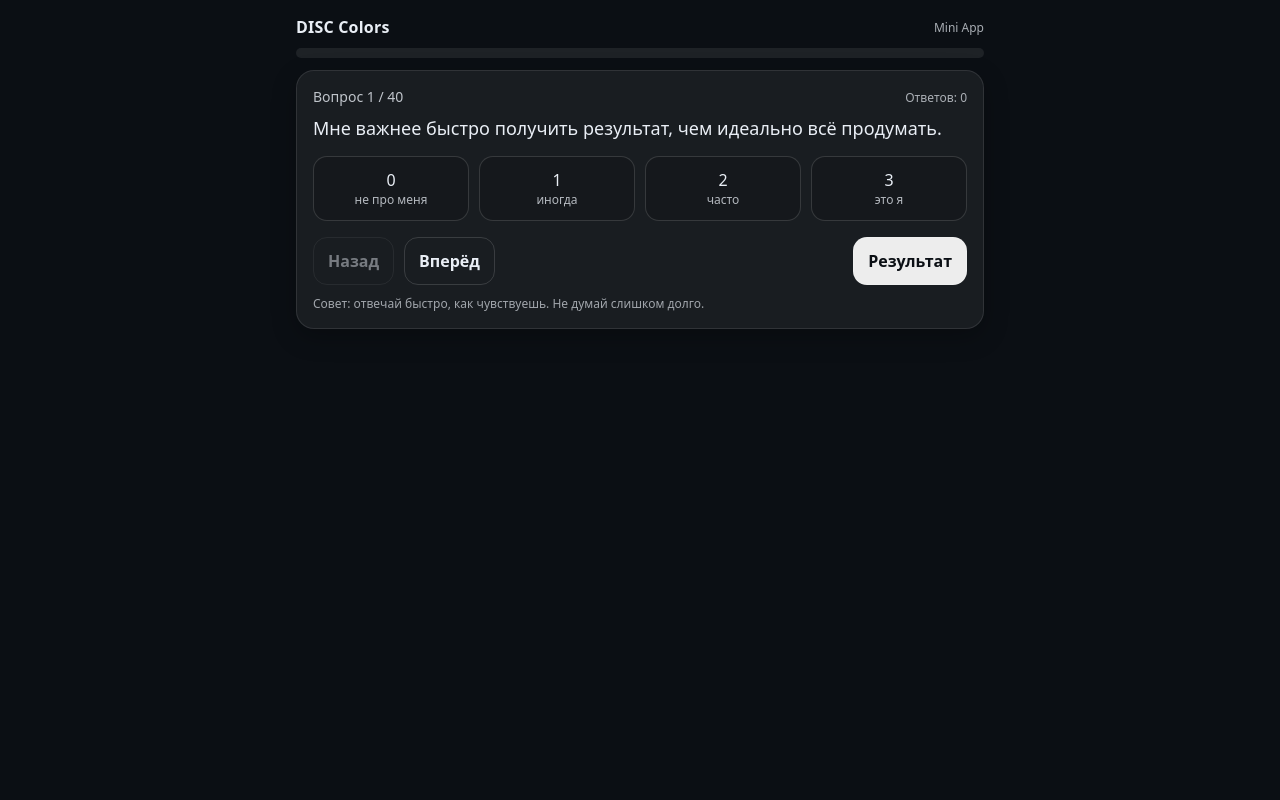
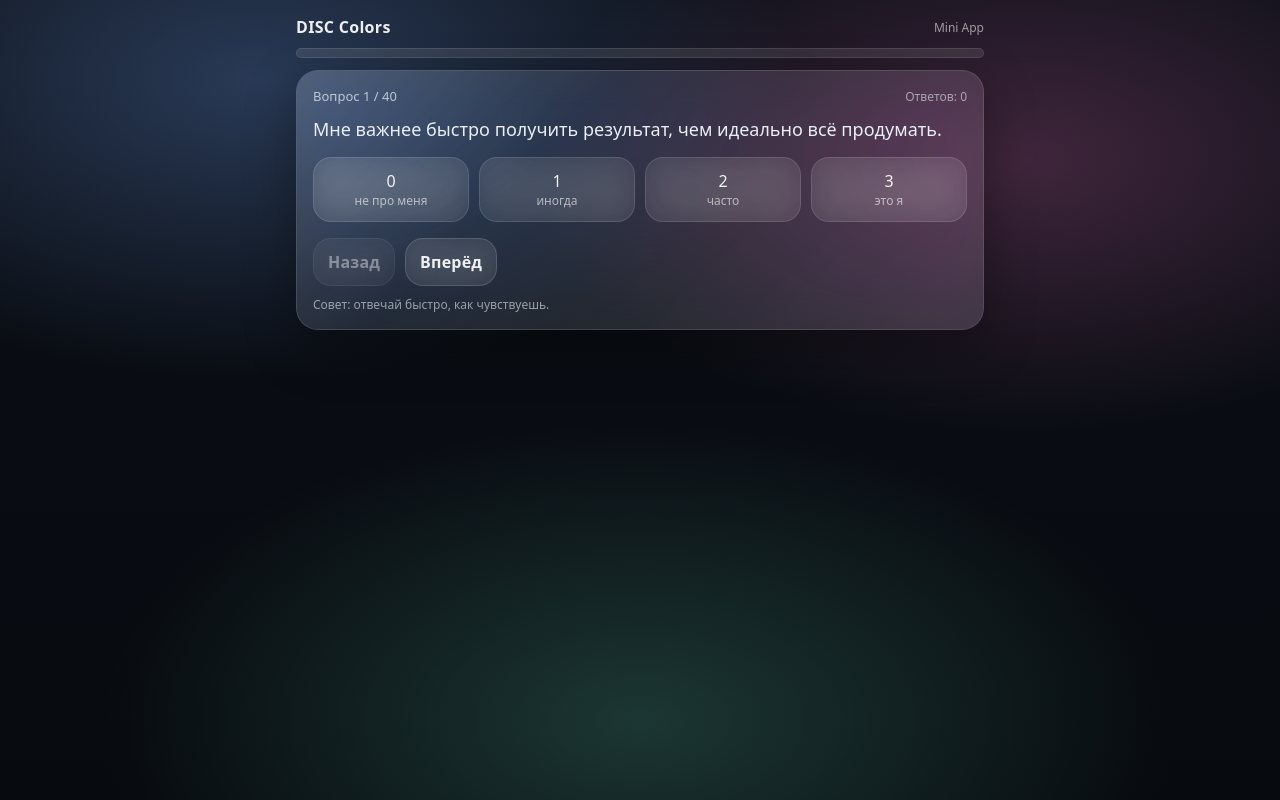
Before and after one commit to EvgenKasta/mary-portfolio, a Next.js app: page / in a window 1280 px wide. Both pictures are taken after a click on the button "Начать тест". Built offline with nearby package versions, Linux system fonts and the light colour scheme.

Commit message:
Update TestApp.tsx

```diff
--- a/components/TestApp.tsx
+++ b/components/TestApp.tsx
@@ -33,7 +33,6 @@ export default function TestApp() {
     const { isTg } = tgSafeInit();
     setIsTg(isTg);
 
-    // восстановление
     try {
       const raw = localStorage.getItem(STORAGE_KEY);
       if (raw) {
@@ -66,6 +65,8 @@ export default function TestApp() {
     return Math.round((answeredCount / MAX_Q) * 100);
   }, [answers]);
 
+  const isComplete = useMemo(() => Object.keys(answers).length >= MAX_Q, [answers]);
+
   const canPrev = stage === "test" && index > 0;
   const canNext = stage === "test" && index < MAX_Q - 1;
 
@@ -95,7 +96,6 @@ export default function TestApp() {
     const id = q.id;
     setAnswers((prev) => ({ ...prev, [id]: v }));
 
-    // авто-переход вперёд (быстро/динамично)
     if (index < MAX_Q - 1) setIndex((i) => i + 1);
     else setStage("result");
   }
@@ -117,12 +117,11 @@ export default function TestApp() {
   function shareText() {
     const top1 = ranked[0];
     const top2 = ranked[1];
-    const text = `Мой профиль: ${colorEmoji(top1.color)} ${colorLabel(top1.color)} (${top1.value}) + ${colorEmoji(
+    return `Мой профиль: ${colorEmoji(top1.color)} ${colorLabel(top1.color)} (${top1.value}) + ${colorEmoji(
       top2.color
     )} ${colorLabel(top2.color)} (${top2.value}).\n\nПройти тест: ${
       typeof window !== "undefined" ? window.location.href : ""
     }`;
-    return text;
   }
 
   async function share() {
@@ -145,96 +144,115 @@ export default function TestApp() {
     void tg;
   }
 
+  // 🍏 Liquid Glass shell + iPhone safe-area
   const shellStyle: React.CSSProperties = {
     maxWidth: 720,
     margin: "0 auto",
-    padding: 16,
+    paddingLeft: 16,
+    paddingRight: 16,
+    paddingBottom: 22,
+    paddingTop: "calc(env(safe-area-inset-top) + 16px)",
   };
 
   return (
     <div style={shellStyle}>
+      <AmbientBackground />
+
       <Header progress={stage === "test" ? progress : undefined} />
 
       {stage === "start" && (
-        <Card>
-          <h1 style={{ marginTop: 0, fontSize: 22 }}>Тест по психотипам (4 цвета)</h1>
+        <GlassCard>
+          <h1 style={{ marginTop: 0, marginBottom: 10, fontSize: 22, letterSpacing: 0.2 }}>
+            Тест по психотипам (4 цвета)
+          </h1>
 
-          <p style={{ opacity: 0.9, lineHeight: 1.4 }}>
+          <p style={{ marginTop: 0, opacity: 0.88, lineHeight: 1.45 }}>
             Узнай свой стиль поведения и коммуникации. Оцени каждое утверждение: 0 (не про меня) … 3 (точно про меня).
           </p>
 
-          <div style={{ marginTop: 14, display: "grid", gap: 10, fontSize: 14 }}>
-            <div>🔴 <b>Красные</b> — результат, скорость, лидерство</div>
-            <div>🟡 <b>Жёлтые</b> — энергия, идеи, общение</div>
-            <div>🟢 <b>Зелёные</b> — стабильность, поддержка, команда</div>
-            <div>🔵 <b>Синие</b> — логика, анализ, системность</div>
+          <div
+            style={{
+              marginTop: 14,
+              display: "grid",
+              gap: 10,
+              fontSize: 14,
+            }}
+          >
+            <GlassRow>🔴 <b>Красные</b> — результат, скорость, лидерство</GlassRow>
+            <GlassRow>🟡 <b>Жёлтые</b> — энергия, идеи, общение</GlassRow>
+            <GlassRow>🟢 <b>Зелёные</b> — стабильность, поддержка, команда</GlassRow>
+            <GlassRow>🔵 <b>Синие</b> — логика, анализ, системность</GlassRow>
           </div>
 
           <div style={{ display: "grid", gap: 10, marginTop: 16 }}>
-            <Button onClick={start}>Начать тест</Button>
+            <GlassButton onClick={start}>Начать тест</GlassButton>
 
             {Object.keys(answers).length > 0 && (
-              <Button variant="ghost" onClick={() => setStage("test")}>
+              <GlassButton variant="ghost" onClick={() => setStage("test")}>
                 Продолжить
-              </Button>
+              </GlassButton>
             )}
           </div>
 
-          <div style={{ marginTop: 12, opacity: 0.7, fontSize: 12 }}>
-            * Это упрощённая модель (DISC-подобная). Результат — подсказка, не диагноз.
+          <div style={{ marginTop: 12, opacity: 0.65, fontSize: 12 }}>
+            * Упрощённая модель (DISC-подобная). Результат — подсказка, не диагноз.
           </div>
-        </Card>
+        </GlassCard>
       )}
 
       {stage === "test" && (
-        <Card>
+        <GlassCard>
           <div style={{ display: "flex", justifyContent: "space-between", alignItems: "baseline", gap: 12 }}>
-            <div style={{ fontSize: 14, opacity: 0.8 }}>
+            <div style={{ fontSize: 13, opacity: 0.75 }}>
               Вопрос {index + 1} / {MAX_Q}
             </div>
-            <div style={{ fontSize: 12, opacity: 0.7 }}>Ответов: {Object.keys(answers).length}</div>
+            <div style={{ fontSize: 12, opacity: 0.6 }}>
+              Ответов: {Object.keys(answers).length}
+            </div>
           </div>
 
-          <div style={{ marginTop: 10, fontSize: 18, lineHeight: 1.35 }}>{q.text}</div>
+          <div style={{ marginTop: 12, fontSize: 18, lineHeight: 1.35 }}>
+            {q.text}
+          </div>
 
           <div style={{ display: "grid", gridTemplateColumns: "repeat(4, 1fr)", gap: 10, marginTop: 16 }}>
-            <AnswerButton active={selected === 0} onClick={() => setAnswer(0)}>
+            <GlassAnswerButton active={selected === 0} onClick={() => setAnswer(0)}>
               0
-              <span style={{ display: "block", fontSize: 12, opacity: 0.75 }}>не про меня</span>
-            </AnswerButton>
-            <AnswerButton active={selected === 1} onClick={() => setAnswer(1)}>
+              <span style={{ display: "block", fontSize: 12, opacity: 0.65 }}>не про меня</span>
+            </GlassAnswerButton>
+            <GlassAnswerButton active={selected === 1} onClick={() => setAnswer(1)}>
               1
-              <span style={{ display: "block", fontSize: 12, opacity: 0.75 }}>иногда</span>
-            </AnswerButton>
-            <AnswerButton active={selected === 2} onClick={() => setAnswer(2)}>
+              <span style={{ display: "block", fontSize: 12, opacity: 0.65 }}>иногда</span>
+            </GlassAnswerButton>
+            <GlassAnswerButton active={selected === 2} onClick={() => setAnswer(2)}>
               2
-              <span style={{ display: "block", fontSize: 12, opacity: 0.75 }}>часто</span>
-            </AnswerButton>
-            <AnswerButton active={selected === 3} onClick={() => setAnswer(3)}>
+              <span style={{ display: "block", fontSize: 12, opacity: 0.65 }}>часто</span>
+            </GlassAnswerButton>
+            <GlassAnswerButton active={selected === 3} onClick={() => setAnswer(3)}>
               3
-              <span style={{ display: "block", fontSize: 12, opacity: 0.75 }}>это я</span>
-            </AnswerButton>
+              <span style={{ display: "block", fontSize: 12, opacity: 0.65 }}>это я</span>
+            </GlassAnswerButton>
           </div>
 
           <div style={{ display: "flex", gap: 10, marginTop: 16 }}>
-            <Button variant="ghost" disabled={!canPrev} onClick={prev}>
+            <GlassButton variant="ghost" disabled={!canPrev} onClick={prev}>
               Назад
-            </Button>
-            <Button variant="ghost" disabled={!canNext} onClick={next}>
+            </GlassButton>
+            <GlassButton variant="ghost" disabled={!canNext} onClick={next}>
               Вперёд
-            </Button>
+            </GlassButton>
             <div style={{ flex: 1 }} />
-            <Button onClick={finish}>Результат</Button>
+            {isComplete && <GlassButton onClick={finish}>Результат</GlassButton>}
           </div>
 
-          <div style={{ marginTop: 10, opacity: 0.65, fontSize: 12 }}>
-            Совет: отвечай быстро, как чувствуешь. Не думай слишком долго.
+          <div style={{ marginTop: 10, opacity: 0.6, fontSize: 12 }}>
+            Совет: отвечай быстро, как чувствуешь.
           </div>
-        </Card>
+        </GlassCard>
       )}
 
       {stage === "result" && (
-        <Card>
+        <GlassCard>
           <h2 style={{ marginTop: 0, marginBottom: 8, fontSize: 22 }}>Результат</h2>
 
           <ScoreRow color="red" value={scores.red} />
@@ -242,58 +260,90 @@ export default function TestApp() {
           <ScoreRow color="green" value={scores.green} />
           <ScoreRow color="blue" value={scores.blue} />
 
-          <div style={{ marginTop: 14, padding: 12, borderRadius: 14, background: "rgba(255,255,255,0.06)" }}>
-            <TopSummary ranked={ranked} />
+          <div style={{ marginTop: 14 }}>
+            <GlassInset>
+              <TopSummary ranked={ranked} />
+            </GlassInset>
           </div>
 
           <div style={{ display: "grid", gap: 10, marginTop: 14 }}>
-            <Button onClick={share}>Поделиться (скопировать)</Button>
-            <Button variant="ghost" onClick={() => setStage("test")}>
+            <GlassButton onClick={share}>Поделиться (скопировать)</GlassButton>
+            <GlassButton variant="ghost" onClick={() => setStage("test")}>
               Вернуться к вопросам
-            </Button>
-            <Button variant="ghost" onClick={reset}>
+            </GlassButton>
+            <GlassButton variant="ghost" onClick={reset}>
               Пройти заново
-            </Button>
+            </GlassButton>
           </div>
-        </Card>
+        </GlassCard>
       )}
     </div>
   );
 }
 
-function Header({ progress }: { progress?: number }) {
+/* ===================== 🍏 Liquid Glass UI ===================== */
+
+function AmbientBackground() {
   return (
-    <div style={{ marginBottom: 12 }}>
-      <div style={{ display: "flex", justifyContent: "space-between", alignItems: "center", gap: 10 }}>
-        <div style={{ fontWeight: 700, letterSpacing: 0.2 }}>DISC Colors</div>
-        <div style={{ fontSize: 12, opacity: 0.7 }}>Mini App</div>
-      </div>
+    <div
+      aria-hidden
+      style={{
+        position: "fixed",
+        inset: 0,
+        zIndex: -1,
+        background:
+          "radial-gradient(900px 500px at 20% 10%, rgba(120,170,255,0.28), transparent 60%)," +
+          "radial-gradient(900px 500px at 80% 20%, rgba(255,120,200,0.22), transparent 55%)," +
+          "radial-gradient(900px 500px at 50% 90%, rgba(120,255,210,0.18), transparent 60%)," +
+          "linear-gradient(180deg, #0B0F16 0%, #070A0F 100%)",
+      }}
+    />
+  );
+}
 
-      {typeof progress === "number" && (
-        <div style={{ marginTop: 10, height: 10, background: "rgba(255,255,255,0.08)", borderRadius: 999 }}>
-          <div
-            style={{
-              width: `${progress}%`,
-              height: "100%",
-              borderRadius: 999,
-              background: "rgba(255,255,255,0.7)",
-            }}
-          />
-        </div>
-      )}
+function GlassCard({ children }: { children: React.ReactNode }) {
+  return (
+    <div
+      style={{
+        padding: 16,
+        borderRadius: 22,
+        background: "rgba(255,255,255,0.08)",
+        border: "1px solid rgba(255,255,255,0.16)",
+        boxShadow: "0 18px 50px rgba(0,0,0,0.35)",
+        backdropFilter: "blur(18px) saturate(160%)",
+        WebkitBackdropFilter: "blur(18px) saturate(160%)",
+        position: "relative",
+        overflow: "hidden",
+      }}
+    >
+      <div
+        aria-hidden
+        style={{
+          position: "absolute",
+          inset: -1,
+          borderRadius: 22,
+          background:
+            "linear-gradient(135deg, rgba(255,255,255,0.20), rgba(255,255,255,0.02) 35%, rgba(255,255,255,0.10))",
+          pointerEvents: "none",
+          mixBlendMode: "overlay",
+          opacity: 0.7,
+        }}
+      />
+      <div style={{ position: "relative" }}>{children}</div>
     </div>
   );
 }
 
-function Card({ children }: { children: React.ReactNode }) {
+function GlassInset({ children }: { children: React.ReactNode }) {
   return (
     <div
       style={{
-        padding: 16,
+        padding: 12,
         borderRadius: 18,
         background: "rgba(255,255,255,0.06)",
-        border: "1px solid rgba(255,255,255,0.10)",
-        boxShadow: "0 8px 24px rgba(0,0,0,0.25)",
+        border: "1px solid rgba(255,255,255,0.12)",
+        backdropFilter: "blur(14px) saturate(140%)",
+        WebkitBackdropFilter: "blur(14px) saturate(140%)",
       }}
     >
       {children}
@@ -301,7 +351,24 @@ function Card({ children }: { children: React.ReactNode }) {
   );
 }
 
-function Button({
+function GlassRow({ children }: { children: React.ReactNode }) {
+  return (
+    <div
+      style={{
+        padding: "10px 12px",
+        borderRadius: 16,
+        background: "rgba(0,0,0,0.18)",
+        border: "1px solid rgba(255,255,255,0.10)",
+        backdropFilter: "blur(10px)",
+        WebkitBackdropFilter: "blur(10px)",
+      }}
+    >
+      {children}
+    </div>
+  );
+}
+
+function GlassButton({
   children,
   onClick,
   disabled,
@@ -313,27 +380,58 @@ function Button({
   variant?: "solid" | "ghost";
 }) {
   const base: React.CSSProperties = {
-    borderRadius: 14,
+    borderRadius: 18,
     padding: "12px 14px",
     border: "1px solid rgba(255,255,255,0.14)",
     cursor: disabled ? "not-allowed" : "pointer",
     opacity: disabled ? 0.45 : 1,
-    fontWeight: 650,
+    fontWeight: 700,
+    letterSpacing: 0.2,
+    transition: "transform 0.08s ease, filter 0.08s ease",
   };
 
   const style: React.CSSProperties =
     variant === "solid"
-      ? { ...base, background: "rgba(255,255,255,0.92)", color: "#0b0f14" }
-      : { ...base, background: "transparent", color: "#e9eef5" };
+      ? {
+          ...base,
+          color: "rgba(10,12,16,0.95)",
+          background: "rgba(255,255,255,0.92)",
+          boxShadow: "0 10px 26px rgba(0,0,0,0.25)",
+        }
+      : {
+          ...base,
+          color: "rgba(255,255,255,0.92)",
+          background: "rgba(255,255,255,0.06)",
+          border: "1px solid rgba(255,255,255,0.14)",
+          backdropFilter: "blur(14px) saturate(140%)",
+          WebkitBackdropFilter: "blur(14px) saturate(140%)",
+        };
 
   return (
-    <button type="button" style={style} onClick={disabled ? undefined : onClick}>
+    <button
+      type="button"
+      style={style}
+      onClick={disabled ? undefined : onClick}
+      onPointerDown={(e) => {
+        if (disabled) return;
+        (e.currentTarget as HTMLButtonElement).style.transform = "scale(0.98)";
+        (e.currentTarget as HTMLButtonElement).style.filter = "brightness(0.98)";
+      }}
+      onPointerUp={(e) => {
+        (e.currentTarget as HTMLButtonElement).style.transform = "scale(1)";
+        (e.currentTarget as HTMLButtonElement).style.filter = "brightness(1)";
+      }}
+      onPointerCancel={(e) => {
+        (e.currentTarget as HTMLButtonElement).style.transform = "scale(1)";
+        (e.currentTarget as HTMLButtonElement).style.filter = "brightness(1)";
+      }}
+    >
       {children}
     </button>
   );
 }
 
-function AnswerButton({
+function GlassAnswerButton({
   children,
   onClick,
   active,
@@ -347,17 +445,57 @@ function AnswerButton({
       type="button"
       onClick={onClick}
       style={{
-        borderRadius: 14,
+        borderRadius: 18,
         padding: 12,
-        border: active ? "1px solid rgba(255,255,255,0.65)" : "1px solid rgba(255,255,255,0.14)",
-        background: active ? "rgba(255,255,255,0.16)" : "rgba(0,0,0,0.15)",
-        color: "#e9eef5",
+        border: active ? "1px solid rgba(255,255,255,0.42)" : "1px solid rgba(255,255,255,0.12)",
+        background: active ? "rgba(255,255,255,0.16)" : "rgba(255,255,255,0.06)",
+        color: "rgba(255,255,255,0.92)",
         cursor: "pointer",
         textAlign: "center",
+        backdropFilter: "blur(16px) saturate(150%)",
+        WebkitBackdropFilter: "blur(16px) saturate(150%)",
+        boxShadow: active ? "0 10px 26px rgba(0,0,0,0.22)" : "none",
       }}
     >
       {children}
     </button>
+  );
+}
+
+/* ===================== Existing logic components ===================== */
+
+function Header({ progress }: { progress?: number }) {
+  return (
+    <div style={{ marginBottom: 12 }}>
+      <div style={{ display: "flex", justifyContent: "space-between", alignItems: "center", gap: 10 }}>
+        <div style={{ fontWeight: 800, letterSpacing: 0.3, color: "rgba(255,255,255,0.92)" }}>DISC Colors</div>
+        <div style={{ fontSize: 12, opacity: 0.7, color: "rgba(255,255,255,0.8)" }}>Mini App</div>
+      </div>
+
+      {typeof progress === "number" && (
+        <div
+          style={{
+            marginTop: 10,
+            height: 10,
+            borderRadius: 999,
+            background: "rgba(255,255,255,0.10)",
+            border: "1px solid rgba(255,255,255,0.10)",
+            backdropFilter: "blur(12px)",
+            WebkitBackdropFilter: "blur(12px)",
+            overflow: "hidden",
+          }}
+        >
+          <div
+            style={{
+              width: `${progress}%`,
+              height: "100%",
+              borderRadius: 999,
+              background: "rgba(255,255,255,0.75)",
+            }}
+          />
+        </div>
+      )}
+    </div>
   );
 }
 
@@ -368,20 +506,29 @@ function ScoreRow({ color, value }: { color: Color; value: number }) {
   return (
     <div style={{ marginTop: 10 }}>
       <div style={{ display: "flex", justifyContent: "space-between", alignItems: "baseline" }}>
-        <div style={{ fontWeight: 700 }}>
+        <div style={{ fontWeight: 800, color: "rgba(255,255,255,0.92)" }}>
           {colorEmoji(color)} {colorLabel(color)}
         </div>
-        <div style={{ opacity: 0.85 }}>
+        <div style={{ opacity: 0.75, color: "rgba(255,255,255,0.85)" }}>
           {value} / {max}
         </div>
       </div>
-      <div style={{ marginTop: 6, height: 10, background: "rgba(255,255,255,0.08)", borderRadius: 999 }}>
+      <div
+        style={{
+          marginTop: 6,
+          height: 10,
+          borderRadius: 999,
+          background: "rgba(255,255,255,0.10)",
+          border: "1px solid rgba(255,255,255,0.10)",
+          overflow: "hidden",
+        }}
+      >
         <div
           style={{
             width: `${pct}%`,
             height: "100%",
             borderRadius: 999,
-            background: "rgba(255,255,255,0.65)",
+            background: "rgba(255,255,255,0.62)",
           }}
         />
       </div>
@@ -398,7 +545,7 @@ function TopSummary({ ranked }: { ranked: { color: Color; value: number }[] }) {
 
   return (
     <div>
-      <div style={{ fontSize: 16, fontWeight: 800 }}>
+      <div style={{ fontSize: 16, fontWeight: 900, color: "rgba(255,255,255,0.92)" }}>
         Твой профиль: {colorEmoji(top1.color)} {colorLabel(top1.color)} + {colorEmoji(top2.color)}{" "}
         {colorLabel(top2.color)}
       </div>
@@ -416,8 +563,8 @@ function TopSummary({ ranked }: { ranked: { color: Color; value: number }[] }) {
 function TipBlock({ title, items }: { title: string; items: string[] }) {
   return (
     <div>
-      <div style={{ fontSize: 13, opacity: 0.8, fontWeight: 700 }}>{title}</div>
-      <ul style={{ margin: "6px 0 0 18px", padding: 0, lineHeight: 1.35 }}>
+      <div style={{ fontSize: 13, opacity: 0.8, fontWeight: 800, color: "rgba(255,255,255,0.9)" }}>{title}</div>
+      <ul style={{ margin: "6px 0 0 18px", padding: 0, lineHeight: 1.35, color: "rgba(255,255,255,0.9)" }}>
         {items.map((x) => (
           <li key={x} style={{ marginTop: 4 }}>
             {x}
```
